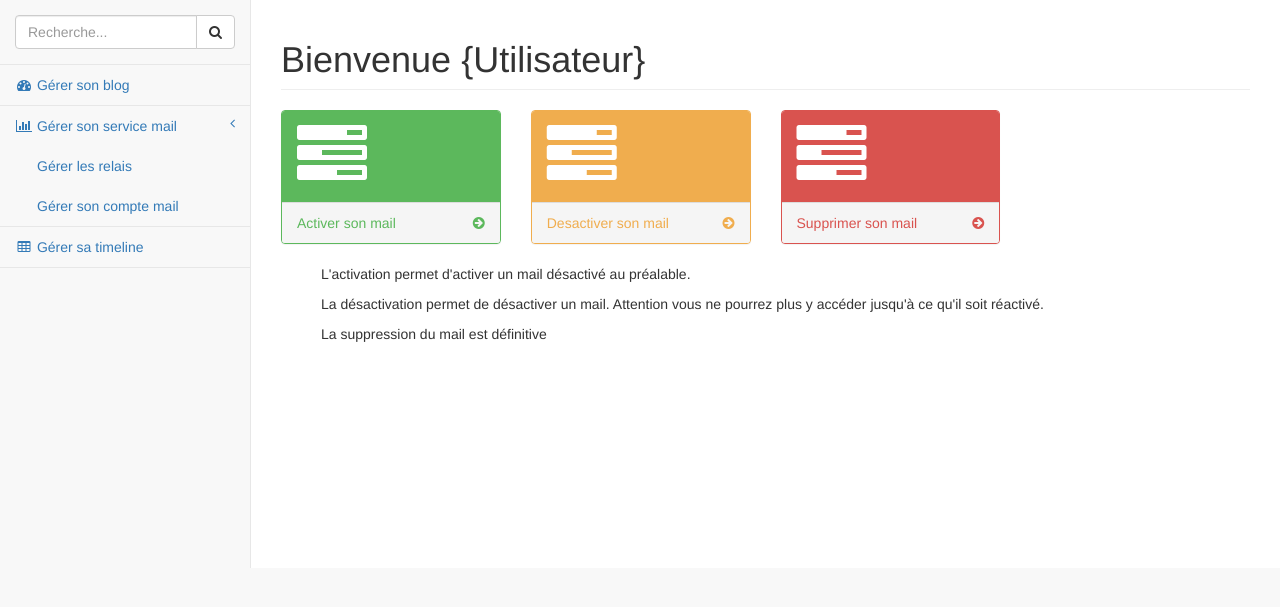
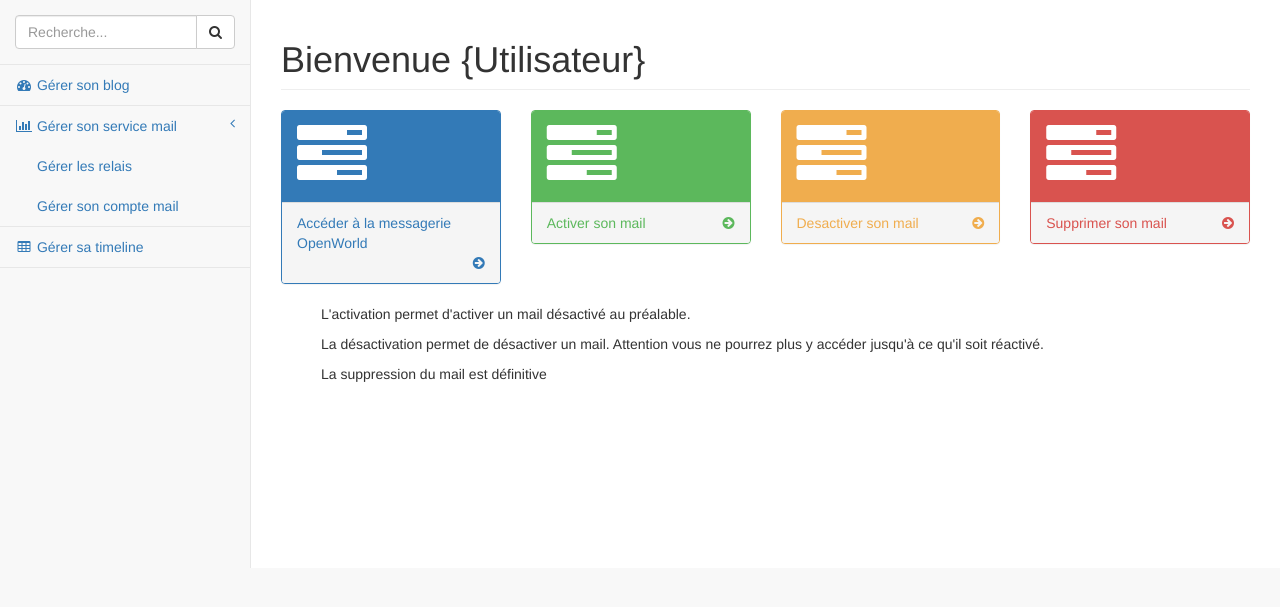
Before and after one commit to OpenWord3/openWorld, a PHP site: page /vue/vue_gestion_mail.php in a window 1280 px wide. Shown: the part 51-658 px from the top of the page. Run offline with PHP 8.4, Linux system fonts and the light colour scheme; some libraries are stand-ins or nearby versions.

Commit message:
Petite modif sur le dashboard

```diff
--- a/index.php
+++ b/index.php
@@ -5,10 +5,10 @@
 		include('./vue/vue_accueil.php');
 	} else {
 
-		switch($_GET["index"])
+		switch($_GET["index"]) {
 			case "vue_accueil":
 				include("./controleur/controleur_accueil.php");
-				break;*/
+				break;
 			case "vue_connexion":
 				include("./controleur/controleur_connexion.php");
 				break;
--- a/vue/vue_gestion_mail.php
+++ b/vue/vue_gestion_mail.php
@@ -101,6 +101,28 @@
             </div>
 
             <div class="row">
+
+                <div class="col-lg-3 col-md-6">
+                    <div class="panel panel-primary">
+                        <div class="panel-heading">
+                            <div class="row">
+                                <div class="col-xs-3">
+                                    <i class="fa fa-tasks fa-5x"></i>
+                                </div>
+                                <div class="col-xs-9 text-right">
+                                </div>
+                            </div>
+                        </div>
+                        <a href="http://mail.openworld.itinet.fr">
+                            <div class="panel-footer">
+                                <span class="pull-left">Accéder à la messagerie OpenWorld</span>
+                                <span class="pull-right"><i class="fa fa-arrow-circle-right"></i></span>
+                                <div class="clearfix"></div>
+                            </div>
+                        </a>
+                    </div>
+                </div>
+
                 <div class="col-lg-3 col-md-6">
                     <div class="panel panel-green">
                         <div class="panel-heading">
```
Also changed, not shown: vue/vue_gestion_blog.php (+22 -0 lines).
